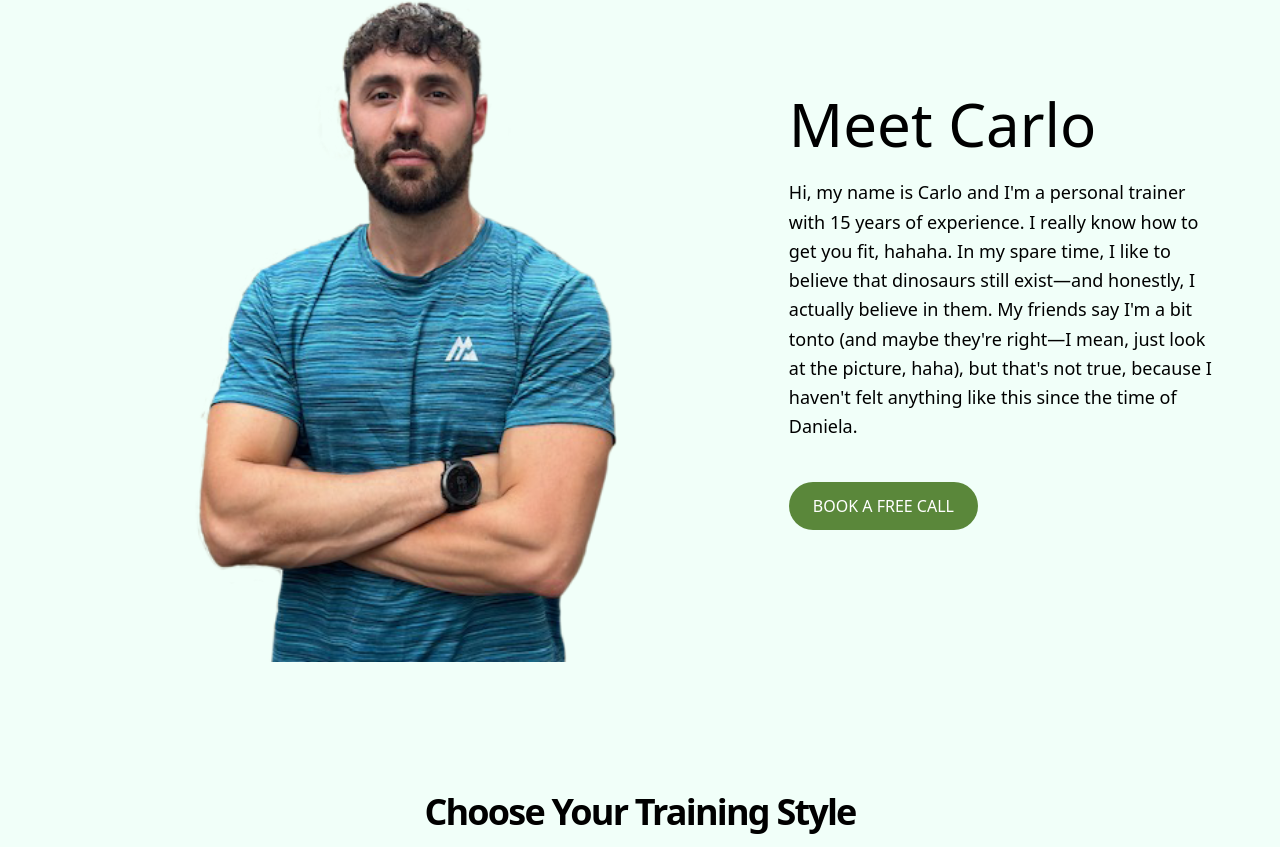
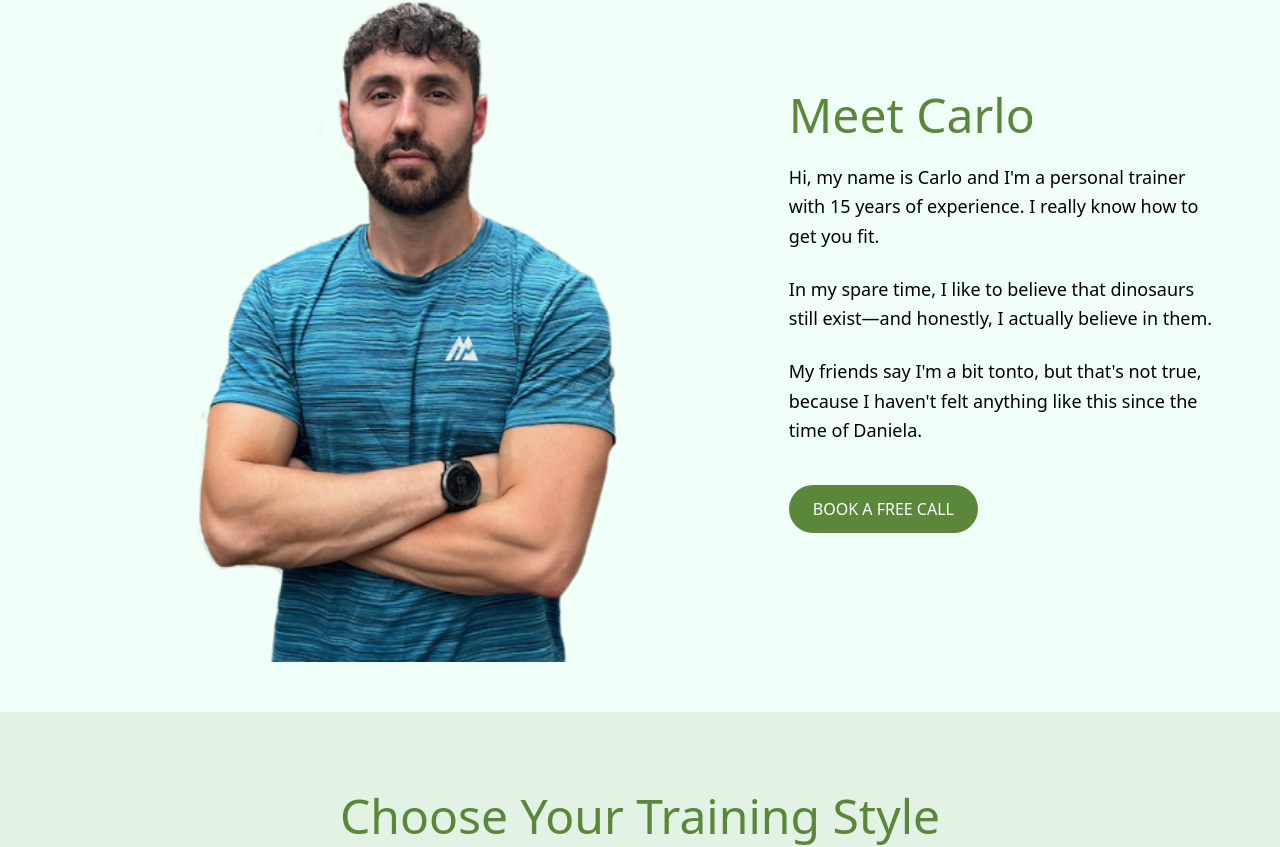
Before and after one commit to francescocori/JourneyToFitness, a Next.js app: page / in a window 1280 px wide. Shown: the part 1448-2295 px from the top of the page. Built offline with nearby package versions, Linux system fonts and the light colour scheme.

Commit message:
added new bg

```diff
--- a/src/components/About/index.jsx
+++ b/src/components/About/index.jsx
@@ -11,7 +11,6 @@ export default function About() {
             <div className="relative overflow-hidden ">
               <img
                 src="/Images/carlo.png"
-                //src="https://images.unsplash.com/photo-1573496359142-b8d87734a5a2?ixlib=rb-4.0.3&auto=format&fit=crop&w=2000&q=80"
                 alt="carlo"
                 className="w-full h-[350px] sm:h-[450px] lg:h-[600px] xl:h-[700px] object-cover "
               />
@@ -19,27 +18,27 @@ export default function About() {
               {/* Subtle overlay for consistency */}
               <div className="absolute inset-0 bg-base-300/10" />
 
-              {/* Decorative element */}
-              {/* <div className="absolute -bottom-4 -right-4 w-24 h-24 bg-primary rounded-full opacity-20 blur-xl" /> */}
               <div className="absolute -top-4 -left-4 w-16 h-16 bg-base-content/30 rounded-full opacity-30 blur-lg" />
             </div>
           </div>
 
           <div className="text-base-content space-y-6 col-span-1 lg:col-span-2">
-            <h2 className="text-4xl lg:text-6xl leading-tight text-center lg:text-left">
+            <h2 className="text-4xl lg:text-5xl leading-tight text-center lg:text-left text-primary">
               Meet Carlo
             </h2>
 
             <p className="text-lg text-base-content/70 max-w-lg text-center lg:text-left mx-auto lg:mx-0 leading-relaxed">
               Hi, my name is Carlo and I'm a personal trainer with 15 years of
-              experience. I really know how to get you fit, hahaha. In my spare
-              time, I like to believe that dinosaurs still exist—and honestly, I
-              actually believe in them. My friends say I'm a bit tonto (and
-              maybe they're right—I mean, just look at the picture, haha), but
-              that's not true, because I haven't felt anything like this since
-              the time of Daniela.
+              experience. I really know how to get you fit.
             </p>
-
+            <p className="text-lg text-base-content/70 max-w-lg text-center lg:text-left mx-auto lg:mx-0 leading-relaxed">
+              In my spare time, I like to believe that dinosaurs still exist—and
+              honestly, I actually believe in them.
+            </p>
+            <p className="text-lg text-base-content/70 max-w-lg text-center lg:text-left mx-auto lg:mx-0 leading-relaxed">
+              My friends say I'm a bit tonto, but that's not true, because I
+              haven't felt anything like this since the time of Daniela.
+            </p>
             <div className="pt-4 text-center lg:text-left">
               <button className="btn btn-primary rounded-full px-6 py-3 text-base font-medium">
                 <a
--- a/src/components/Contact/index.tsx
+++ b/src/components/Contact/index.tsx
@@ -6,7 +6,7 @@ export default function Contact() {
           {/* Left Column - Contact Information */}
           <div className="lg:w-2/5 space-y-8">
             {/* Main Heading */}
-            <h2 className="text-4xl lg:text-6xl leading-tight text-primary">
+            <h2 className="text-4xl lg:text-5xl leading-tight text-primary">
               Contact us
             </h2>
 
--- a/src/components/Faq/index.tsx
+++ b/src/components/Faq/index.tsx
@@ -87,7 +87,7 @@ export default function Faq() {
         >
           {/* Left Column - Heading and Description */}
           <div className="lg:w-2/5">
-            <h2 className="text-4xl lg:text-6xl leading-tight text-primary mb-6">
+            <h2 className="text-4xl lg:text-5xl leading-tight text-primary mb-6">
               Frequently
               <br />
               Asked
--- a/src/components/Features/index.tsx
+++ b/src/components/Features/index.tsx
@@ -59,10 +59,10 @@ const featuresData: Feature[] = [
 
 export default function Features() {
   return (
-    <section className="py-20 bg-base">
+    <section className="py-20 bg-base bg-primary/10">
       <div className="container mx-auto px-4">
         <div className="text-center mb-16">
-          <h2 className="text-4xl tracking-tighter font-[600] mb-6 text-base-content">
+          <h2 className="text-4xl lg:text-5xl leading-tight text-center text-primary ">
             Choose Your Training Style
           </h2>
         </div>
--- a/src/components/Hero2/index.tsx
+++ b/src/components/Hero2/index.tsx
@@ -91,7 +91,7 @@ export default function Hero() {
 
       {/* Text content with highest z-index */}
       <div className="text-center px-6 max-w-7xl mx-auto relative z-20">
-        <h1 className="text-4xl sm:text-5xl md:text-7xl lg:text-8xl xl:text-[120px] font-black leading-[0.8] tracking-tight mb-8 md:mb-12 drop-shadow-2xl text-base-content min-h-[120px] md:min-h-[200px]">
+        <h1 className="text-[60px] sm:text-[80px] md:text-[120px] lg:text-[140px] xl:text-[180px] font-black leading-[0.8] tracking-tight mb-8 md:mb-12 drop-shadow-2xl text-base-content min-h-[120px] md:min-h-[200px]">
           {displayedHeroText}
           {!heroComplete && showHeroCursor && (
             <span className="text-primary animate-pulse">|</span>
--- a/src/components/SplitScreen/index.tsx
+++ b/src/components/SplitScreen/index.tsx
@@ -8,6 +8,7 @@ interface Slide {
   title: string;
   subtitle?: string;
   description: string;
+  description2: string;
   image: string;
 }
 
@@ -18,6 +19,8 @@ const slides: Slide[] = [
     subtitle: "BUILD POWER",
     description:
       "Transform your body with our comprehensive strength training programs designed to build lean muscle and increase your power.Transform your body with our comprehensive strength training programs designed to build lean muscle and increase your power.",
+    description2:
+      "Transform your body with our comprehensive strength training programs designed to build lean muscle and increase your power.Transform your body with our comprehensive strength training programs designed to build lean muscle and increase your power.",
     image:
       "https://images.unsplash.com/photo-1534258936925-c58bed479fcb?ixlib=rb-4.0.3&auto=format&fit=crop&w=2340&q=80",
   },
@@ -26,6 +29,8 @@ const slides: Slide[] = [
     title: "Online Lessons",
     subtitle: "PUSH LIMITS",
     description:
+      "Push your cardiovascular limits with high-intensity training that builds stamina and mental toughness.Push your cardiovascular limits with high-intensity training that builds stamina and mental toughness.",
+    description2:
       "Push your cardiovascular limits with high-intensity training that builds stamina and mental toughness.Push your cardiovascular limits with high-intensity training that builds stamina and mental toughness.",
     image:
       "https://images.unsplash.com/photo-1571019613454-1cb2f99b2d8b?ixlib=rb-4.0.3&auto=format&fit=crop&w=2340&q=80",
@@ -36,6 +41,8 @@ const slides: Slide[] = [
     subtitle: "FIND HARMONY",
     description:
       "Develop core stability and body awareness through functional movements and mindful training techniques.Develop core stability and body awareness through functional movements and mindful training techniques.",
+    description2:
+      "Develop core stability and body awareness through functional movements and mindful training techniques.Develop core stability and body awareness through functional movements and mindful training techniques.",
     image:
       "https://images.unsplash.com/photo-1544367567-0f2fcb009e0b?ixlib=rb-4.0.3&auto=format&fit=crop&w=2320&q=80",
   },
@@ -44,6 +51,8 @@ const slides: Slide[] = [
     title: "Nutritional Plans",
     subtitle: "MASTER TRAINER",
     description:
+      "Meet our lead trainer who will guide your fitness journey with personalized programs and expert guidance.Meet our lead trainer who will guide your fitness journey with personalized programs and expert guidance.",
+    description2:
       "Meet our lead trainer who will guide your fitness journey with personalized programs and expert guidance.Meet our lead trainer who will guide your fitness journey with personalized programs and expert guidance.",
     image:
       "https://images.unsplash.com/photo-1583454110551-21f2fa2afe61?ixlib=rb-4.0.3&auto=format&fit=crop&w=2340&q=80",
@@ -110,7 +119,7 @@ export default function SplitScreen() {
                     initial={{ opacity: 0, y: 30 }}
                     animate={{ opacity: 1, y: 0 }}
                     transition={{ delay: 0.2, duration: 0.6 }}
-                    className="text-4xl lg:text-6xl leading-tight text-primary mb-4"
+                    className="text-4xl lg:text-5xl leading-tight text-primary mb-4"
                   >
                     {slides[currentSlide].title}
                   </motion.h2>
@@ -123,6 +132,9 @@ export default function SplitScreen() {
                     className="text-lg text-base-content/70 max-w-lg  lg:text-left mx-auto lg:mx-0 leading-relaxed"
                   >
                     {slides[currentSlide].description}
+                    <div className="mt-4">
+                      {slides[currentSlide].description2}
+                    </div>
                   </motion.p>
 
                   <motion.div
```
